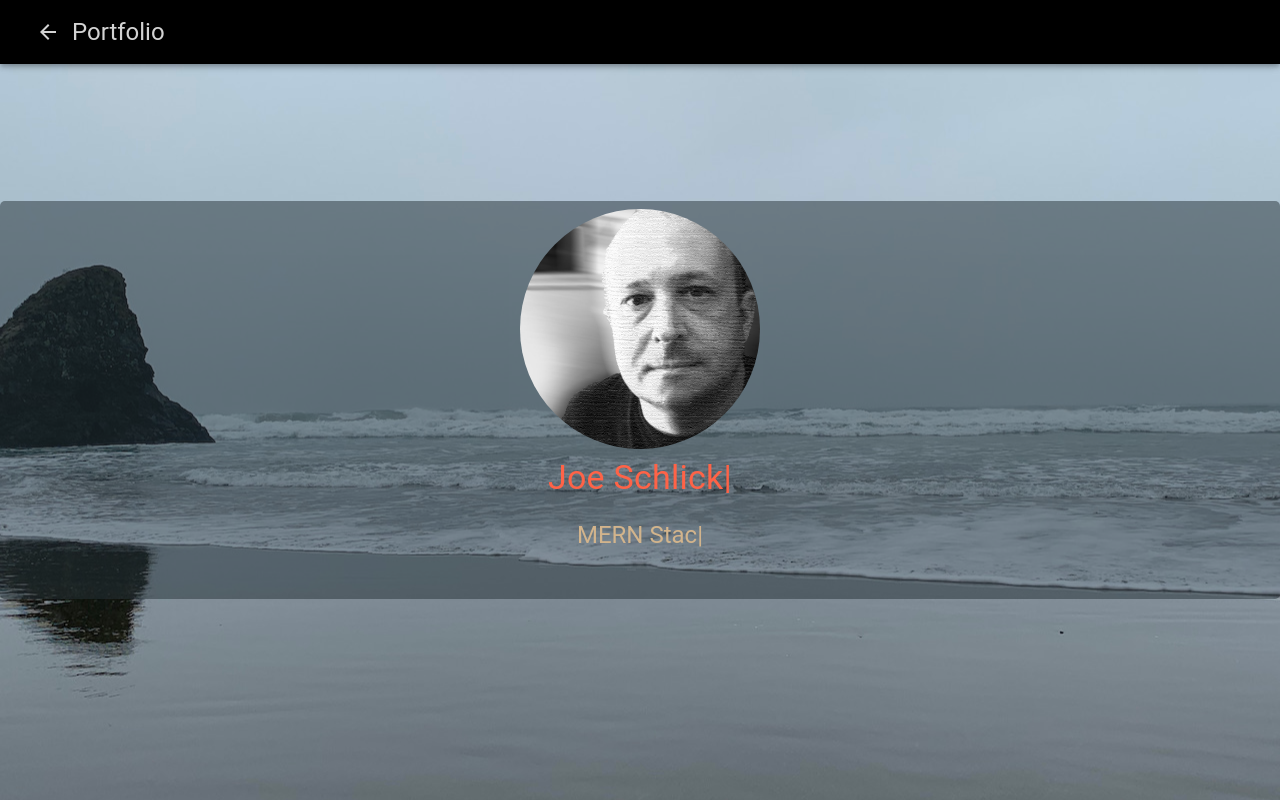
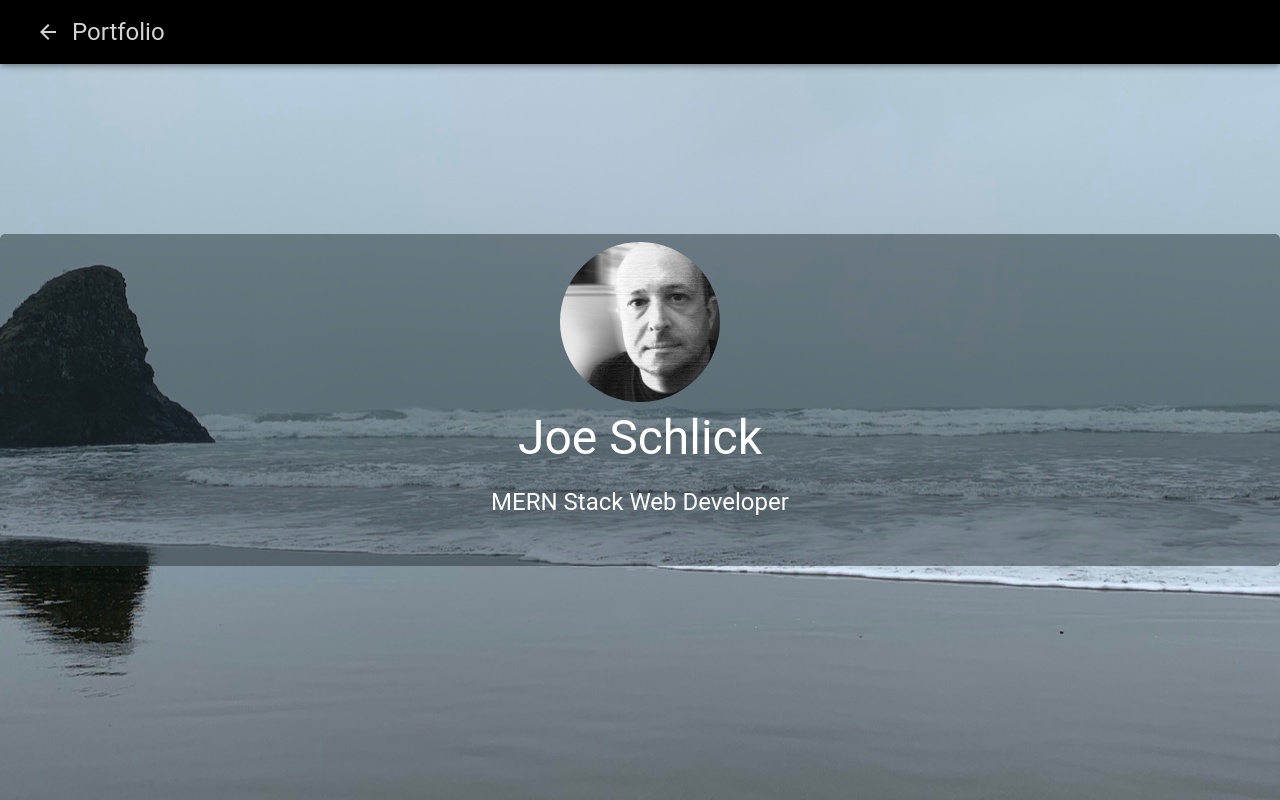
Before and after one commit to joeschlick/react-portfolio, a React (Create React App) app in the folder client/: page / in a window 1280 px wide. Built offline with nearby package versions, Linux system fonts and the light colour scheme.

Commit message:
lost typed effect

```diff
--- a/client/src/components/Header.js
+++ b/client/src/components/Header.js
@@ -1,22 +1,22 @@
 import React from "react";
 import { makeStyles } from "@material-ui/core/styles";
 import { Typography, Avatar, Grid, Box } from "@material-ui/core";
-import Typed from "react-typed";
+
 import coolpic from "../coolpic.jpg";
 import zIndex from "@material-ui/core/styles/zIndex";
 
 //CSS Styles
 const useStyles = makeStyles((theme) => ({
   avatar: {
-    width: theme.spacing(30),
-    height: theme.spacing(30),
+    width: theme.spacing(20),
+    height: theme.spacing(20),
     margin: theme.spacing(1),
   },
   title: {
-    color: "tomato",
+    color: "white",
   },
   subtitle: {
-    color: "tan",
+    color: "white",
     marginBottom: "3rem",
   },
   typedContainer: {
@@ -39,17 +39,12 @@ const Header = () => {
       <Grid container justify="center">
         <Avatar className={classes.avatar} src={coolpic} alt="pic of me" />
       </Grid>
-      <Typography className={classes.title} variant="h4">
-        <Typed strings={["Joe Schlick"]} typeSpeed={40} />
+      <Typography className={classes.title} variant="h3">
+      Joe Schlick
       </Typography>
       <br />
       <Typography className={classes.subtitle} variant="h5">
-        <Typed
-          strings={["Web Design", "Web Development", "MERN Stack"]}
-          typeSpeed={40}
-          backSpeed={60}
-          loop
-        />
+        MERN Stack Web Developer
       </Typography>
     </Box>
   );
--- a/client/src/components/Navbar.js
+++ b/client/src/components/Navbar.js
@@ -27,7 +27,7 @@ import coolpic from "../coolpic.jpg";
 const useStyles = makeStyles((theme) => ({
   menuSliderContainer: {
     width: 250,
-    background: "#511",
+    background: "black",
     height: "100%",
   },
   avatar: {
@@ -37,7 +37,7 @@ const useStyles = makeStyles((theme) => ({
     height: theme.spacing(13),
   },
   listItem: {
-    color: "tan",
+    color: "white",
   },
 }));
 
```
Also changed, not shown: 1 other file (tests, documents, lock files or other folders).
